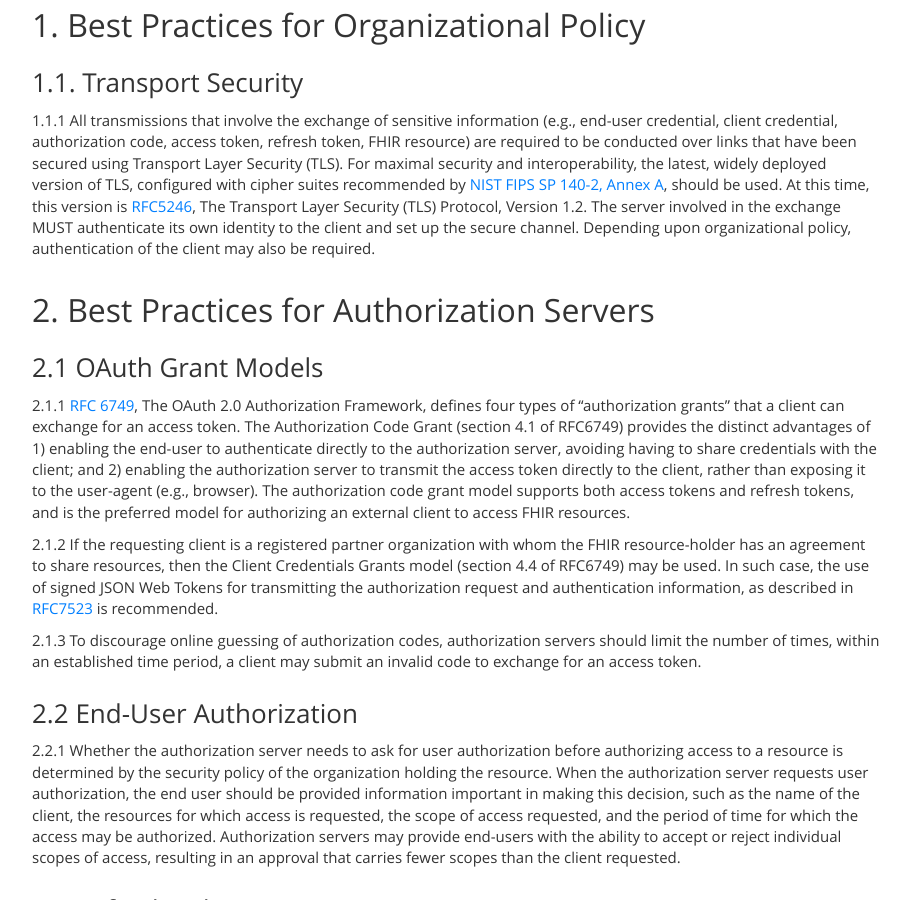
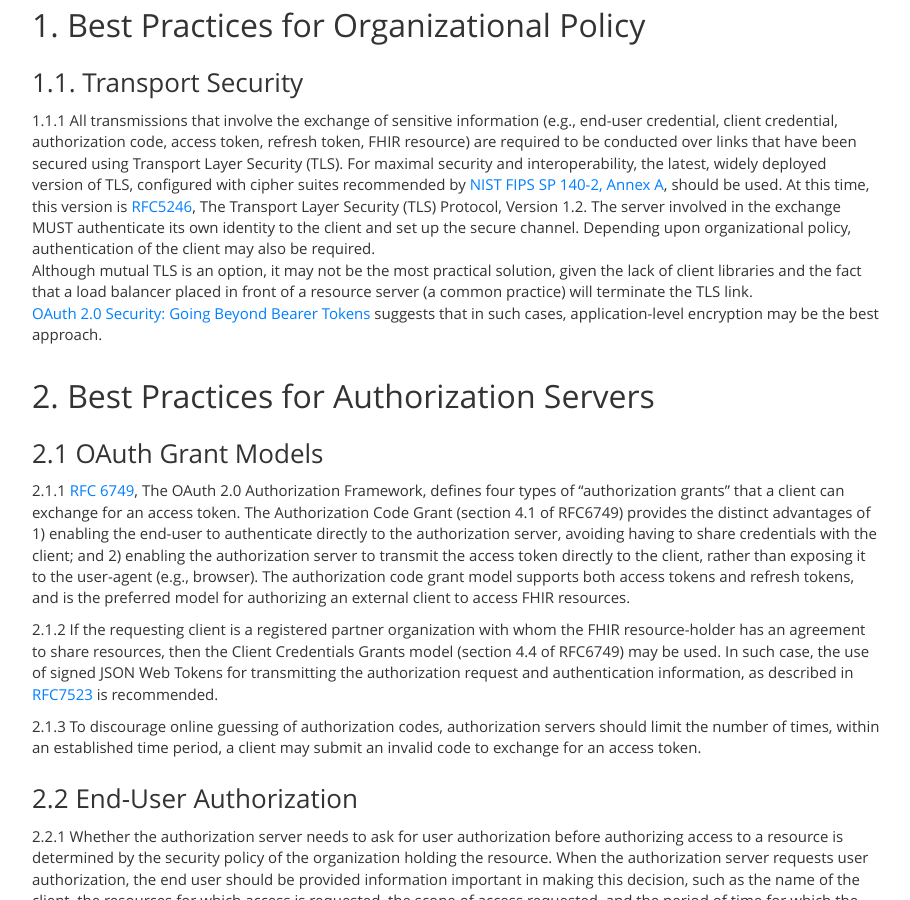
Before and after one commit to smart-on-fhir/smart-on-fhir.github.io, a Jekyll site: the page built from authorization/best-practices/index.md, in a window 1280 px wide and 900 px high, scrolled down 394 px. Shown: the whole window, without its empty margins (38-948 px from the left). Built offline with Jekyll 4.4.1, drawn with Linux system fonts in a browser that asks for light colours; Markdown is read by kramdown in place of the engine named in the settings.

Commit message:
Mutual TLS
Added explanation of impediments to mutual TLS, and pointer to potential approach.

```diff
--- a/authorization/best-practices/index.md
+++ b/authorization/best-practices/index.md
@@ -32,6 +32,12 @@ https://tools.ietf.org/html/rfc5246), The Transport Layer Security (TLS)
 Protocol, Version 1.2.  The server involved in the exchange MUST authenticate
 its own identity to the client and set up the secure channel.  Depending upon
 organizational policy, authentication of the client may also be required.
+Although mutual TLS is an option, it may not be the most practical solution,
+given the lack of client libraries and the fact that a load balancer
+placed in front of a resource server (a common practice) will terminate
+the TLS link.
+[OAuth 2.0 Security: Going Beyond Bearer Tokens]( http://tools.ietf.org/html/draft-tschofenig-oauth-security-01)
+suggests that in such cases, application-level encryption may be the best approach.
 
 ## 2. Best Practices for Authorization Servers
 
```
